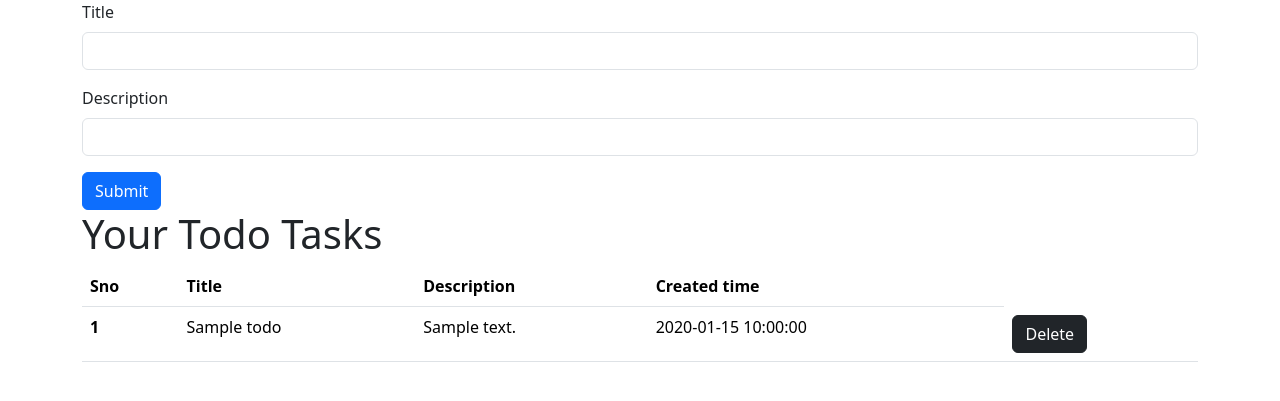
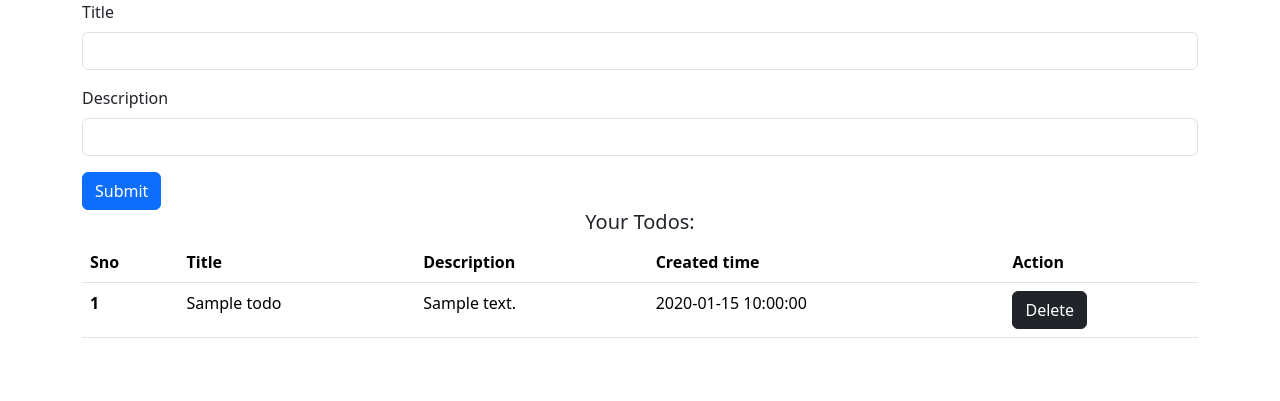
Before and after one commit to Narsimha1408/flask-todo, a Flask app: page / in a window 1280 px wide. Shown: the part 56-457 px from the top of the page. Run offline with Flask 3, Linux system fonts and the light colour scheme; tables that the repository leaves empty hold one stand-in row (values such as "Sample post").

Commit message:
basic changes

```diff
--- a/templates/index.html
+++ b/templates/index.html
@@ -76,7 +76,7 @@
 
     <!-- input form  -->
     <div class="container">
-      <form action="/rendering-page" method="POST">
+      <form action="/" method="POST">
         <div class="mb-3">
           <label for="exampleInputEmail1" class="form-label"
             >Title</label
@@ -105,14 +105,24 @@
 
     <!-- table -->
     <div class="container">
-        <h1>Your Todo Tasks</h1>
-      <table class="table">
+      <div class="d-flex justify-content-center">
+        <h5>Your Todos:</h5>
+      </div>
+
+      {% if all_todo|length == 0 %}
+        <div class="alert alert-dark" role="alert">
+          No todos found. Add your first todo!
+        </div>
+      {% else %}
+
+        <table class="table">
         <thead>
           <tr>
             <th scope="col">Sno</th>
             <th scope="col">Title</th>
             <th scope="col">Description</th>
             <th scope="col">Created time</th>
+            <th scope="col">Action</th>
           </tr>
         </thead>
         <tbody>
@@ -130,6 +140,8 @@
 
         </tbody>
       </table>
+      {% endif %}
+
     </div>
 
     <script
```
